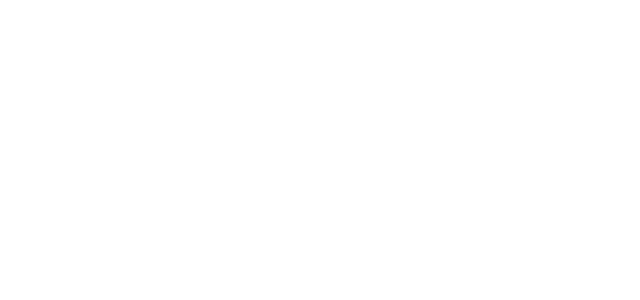
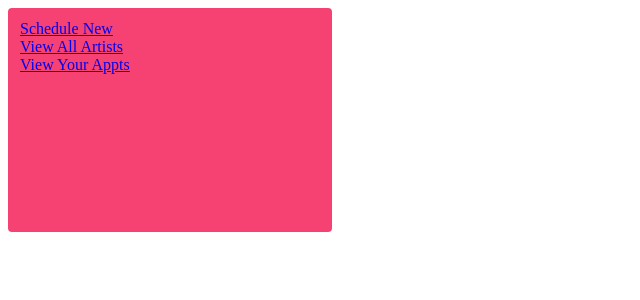
Before and after one commit to jcoteeeeee/Project-Phase-3, a React (Vite) app in the folder frontend/: page /studiohomepage in a window 1280 px wide. Before the commit this address had no page. Shown: the top 300 px of the page, without its empty margins (0-640 px from the left). Built offline with nearby package versions, Linux system fonts and the light colour scheme.

Commit message:
added bootstrap jquery and popper for linking RoR and react app

```diff
--- a/frontend/package.json
+++ b/frontend/package.json
@@ -10,6 +10,9 @@
   },
   "dependencies": {
     "@mooncake-dev/react-day-time-picker": "^1.0.5",
+    "bootstrap": "^5.2.3",
+    "jquery": "^3.6.3",
+    "popper.js": "^1.16.1",
     "react": "^18.2.0",
     "react-datetime-picker": "^4.1.1",
     "react-dom": "^18.2.0",
--- a/frontend/src/App.jsx
+++ b/frontend/src/App.jsx
@@ -1,8 +1,10 @@
 import { useState } from 'react'
 import { BrowserRouter, Routes, Route } from "react-router-dom"
 import HomePage from './pages/HomePage'
-import ArtistHomepage from './pages/ArtistHomepage'
+import StudioHomepage from './pages/StudioHomepage'
 import SchedulerPage from './pages/SchedulerPage'
+import BookingListPage from './pages/BookingListPage'
+import StaffPage from './pages/StaffPage'
 // import 'bootstrap/dist/css/bootstrap.min.css'
 import './App.css'
 
@@ -13,8 +15,10 @@
       <BrowserRouter>
         <Routes>
           <Route path="/" element={<HomePage />}/>
-            <Route path="artisthomepage" element={<ArtistHomepage />} />
-            <Route path="artisthomepage/schedulerpage" element={<SchedulerPage />} />
+            <Route path="studiohomepage" element={<StudioHomepage />} />
+            <Route path="studiohomepage/schedulerpage" element={<SchedulerPage />} />
+            <Route path="studiohomepage/bookinglistpage" element={<BookingListPage />} />
+            <Route path="studiohomepage/staffpage" element={<StaffPage />} />
         </Routes>
       </BrowserRouter>
   )
--- /dev/null
+++ b/frontend/src/pages/BookingListPage.jsx
@@ -0,0 +1,13 @@
+import { React, useState, } from "react";
+import { Link } from "react-router-dom";
+
+const BookingListPage = () => {
+  return (
+    <div>
+      <h3>This is a list of all the appts</h3>
+    </div>
+  )
+
+}
+
+export default BookingListPage
--- a/frontend/src/pages/HomePage.jsx
+++ b/frontend/src/pages/HomePage.jsx
@@ -3,7 +3,7 @@
 import AptBtn from './AptBtn'
 // import PhotoDisplay from './PhotoDisplay'
 import { Link } from "react-router-dom";
-import ArtistHomepage from './ArtistHomepage';
+import StudioHomepage from './StudioHomepage';
 import toast, { Toaster } from 'react-hot-toast';
 // import './src/App.css'
 
@@ -52,7 +52,7 @@
                          <input type="email" id="email" />
                     </div>
                     <button type="submit" className="submit-btn">
-                    <Link style= {{fontColor: '#fff'}} to="artisthomepage">Submit</Link>
+                    <Link style= {{fontColor: '#fff'}} to="studiohomepage">Submit</Link>
                     </button>
                  </form>
                 <div>
--- /dev/null
+++ b/frontend/src/pages/StaffPage.jsx
@@ -0,0 +1,11 @@
+import { React, useState, } from "react";
+
+const StaffPage = () => {
+  return (
+    <div>
+      <h3>This is a list of all the artists at this studio</h3>
+    </div>
+  )
+}
+
+export default StaffPage
--- a/frontend/src/pages/ArtistHomepage.jsx
+++ b/frontend/src/pages/StudioHomepage.jsx
@@ -2,7 +2,7 @@
 // import AptCalendar from './AptCalendar';
 import { Link } from "react-router-dom";
 
-const ArtistHomePage = () => {
+const StudioHomePage = () => {
 
 function Box({ children, ...props }) {
 return <div {...props}>{children}</div>
@@ -19,16 +19,14 @@
                 padding: 12,
                 width: 300,
                 }}>
-                <Link to="schedulerpage">Schedule New</Link>
+                <Link to="schedulerpage">Schedule New</Link><br/>
+                <Link to="staffpage">View All Artists</Link><br/>
+                <Link to="bookinglistpage">View Your Appts</Link>
             </Box>
+          </div>
 
-          </div>
-          <div className='viewAllApptsBox'>
-            <h3>List of Appointments</h3>
-            <h3>Staff</h3>
-          </div>
         </div>
     )
 }
 
-export default ArtistHomePage;
+export default StudioHomePage;
```
Also changed, not shown: 1 other file (tests, documents, lock files or other folders).
